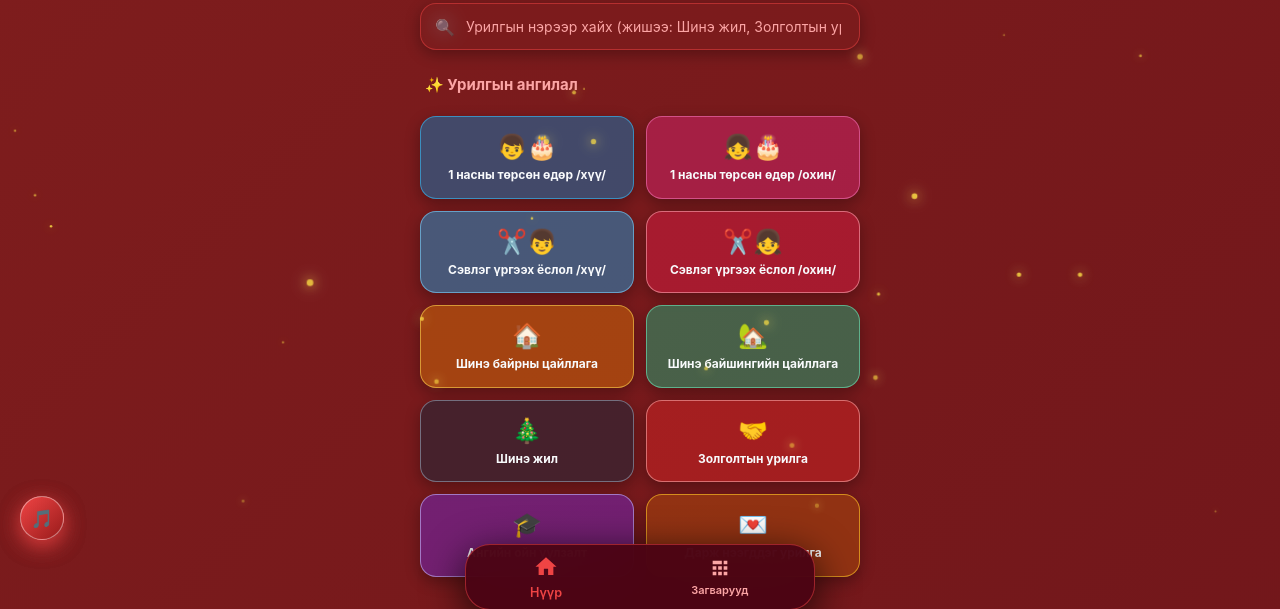
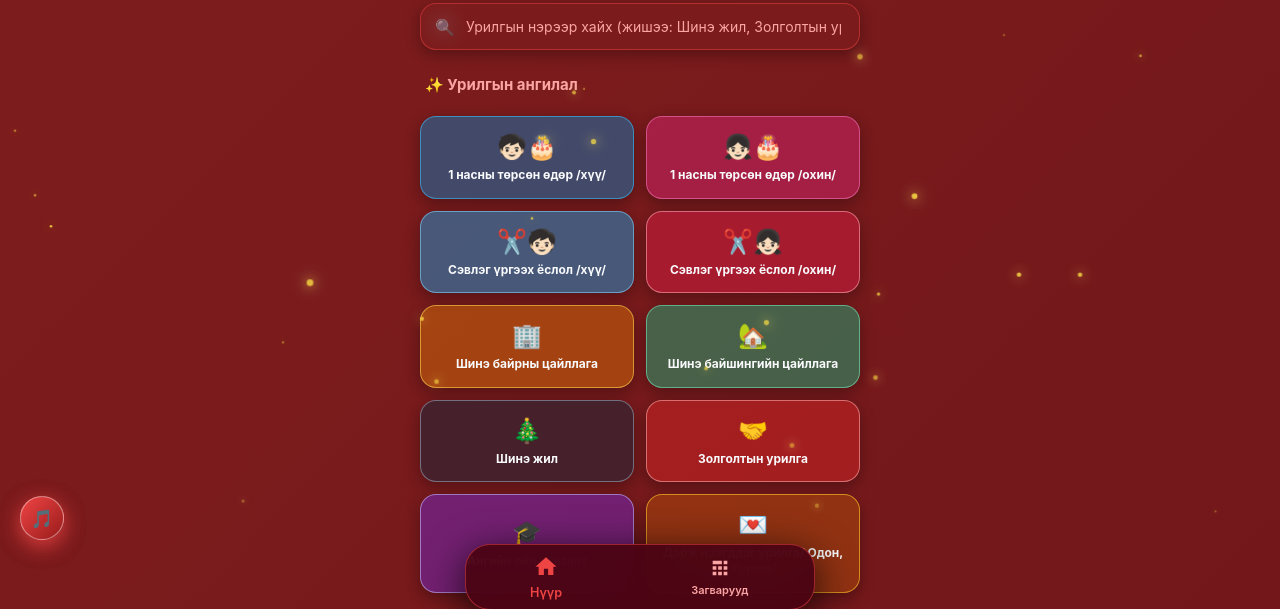
Before and after one commit to tsahimurilga6-bot/Urilga, a plain HTML site: page index.html in a window 1280 px wide. Shown: the part 175-784 px from the top of the page. Drawn offline with Linux system fonts and the light colour scheme.

Commit message:
Update index.html

```diff
--- a/index.html
+++ b/index.html
@@ -544,7 +544,7 @@
             transform: scale(0.9);
         }
 
-        /* Хөгжим асаах/унтраах товчлуур (Баруун доод буланд) */
+        /* Хөгжим асаах/унтраах товчлуур (Зүүн дээд буланд) */
         .music-toggle-btn {
             position: fixed;
             bottom: 85px;
@@ -718,23 +718,23 @@
         <div class="section-heading" id="categoriesHeading">✨ Урилгын ангилал</div>
         <div class="categories-grid" id="categoriesGrid">
             <div class="cat-card cat-tursun-huu" onclick="scrollToSection('tursunHuuSection')">
-                <span class="cat-icon">👦🎂</span>
+                <span class="cat-icon">🧒🏻🎂</span>
                 <span class="cat-name">1 насны төрсөн өдөр /хүү/</span>
             </div>
             <div class="cat-card cat-tursun-ohin" onclick="scrollToSection('tursunOhinSection')">
-                <span class="cat-icon">👧🎂</span>
+                <span class="cat-icon">👧🏻🎂</span>
                 <span class="cat-name">1 насны төрсөн өдөр /охин/</span>
             </div>
             <div class="cat-card cat-sevleg-huu" onclick="scrollToSection('sevlegHuuSection')">
-                <span class="cat-icon">✂️👦</span>
+                <span class="cat-icon">✂️🧒🏻</span>
                 <span class="cat-name">Сэвлэг үргээх ёслол /хүү/</span>
             </div>
             <div class="cat-card cat-sevleg-ohin" onclick="scrollToSection('sevlegOhinSection')">
-                <span class="cat-icon">✂️👧</span>
+                <span class="cat-icon">✂️👧🏻</span>
                 <span class="cat-name">Сэвлэг үргээх ёслол /охин/</span>
             </div>
             <div class="cat-card cat-bair" onclick="scrollToSection('bairSection')">
-                <span class="cat-icon">🏠</span>
+                <span class="cat-icon">🏢</span>
                 <span class="cat-name">Шинэ байрны цайллага</span>
             </div>
             <div class="cat-card cat-baishing" onclick="scrollToSection('baishingSection')">
@@ -755,7 +755,7 @@
             </div>
             <div class="cat-card cat-clickable" onclick="scrollToSection('clickableInviteSection')">
                 <span class="cat-icon">💌</span>
-                <span class="cat-name">Дарж нээгддэг урилга</span>
+                <span class="cat-name">Дарж нээгддэг урилга/ Одон, Хурим/</span>
             </div>
         </div>
 
@@ -815,7 +815,7 @@
         </div>
 
         <div class="invitation-section" data-name="1 насны төрсөн өдөр хүү төрсөн өдөр baby boss амьтантай загвар">
-            <div id="tursunHuuSection" class="section-heading" style="margin-top: 10px;">👦🎂 1 насны төрсөн өдөр /хүү/</div>
+            <div id="tursunHuuSection" class="section-heading" style="margin-top: 10px;">🧒🏻🎂 1 насны төрсөн өдөр /хүү/</div>
             <div class="v-card-slider">
                 <!-- Baby boss загвар -->
                 <div class="v-card tursun-huu">
@@ -845,7 +845,7 @@
         </div>
 
         <div class="invitation-section" data-name="1 насны төрсөн өдөр охин төрсөн өдөр бантиктай загвар">
-            <div id="tursunOhinSection" class="section-heading" style="margin-top: 10px;">👧🎂 1 насны төрсөн өдөр /охин/</div>
+            <div id="tursunOhinSection" class="section-heading" style="margin-top: 10px;">👧🏻🎂 1 насны төрсөн өдөр /охин/</div>
             <div class="v-card-slider">
                 <!-- Бантиктай загвар -->
                 <div class="v-card tursun-ohin">
@@ -982,7 +982,7 @@
 
                 <!-- Дарж нээгддэг урилга хэсэг -->
         <div class="invitation-section" data-name="дарж нээгддэг урилга дарж нээгддэг урилга">
-            <div id="clickableInviteSection" class="section-heading" style="margin-top: 10px;">💌 Дарж нээгддэг урилга /Хурим, одон/</div>
+            <div id="clickableInviteSection" class="section-heading" style="margin-top: 10px;">💌 Дарж нээгддэг урилга</div>
             <div class="v-card-slider">
                 <div class="v-card clickable">
                     <div class="v-card-media">
@@ -1020,7 +1020,8 @@
                 </div>
                 <div class="info-card">
                     <h4>💰 Төлбөр & Үнэ</h4>
-                    <p>Бэлэн загвар бүгд <strong>15'000 – 20'000₮, Дарж нээгддэг урилга 30'000₮</strong></p>
+                    <p>Бэлэн загвар бүгд <strong>15'000 – 20'000₮
+Дарж нээгддэг урилга 30'000₮</strong></p>
                 </div>
             </div>
 
```
